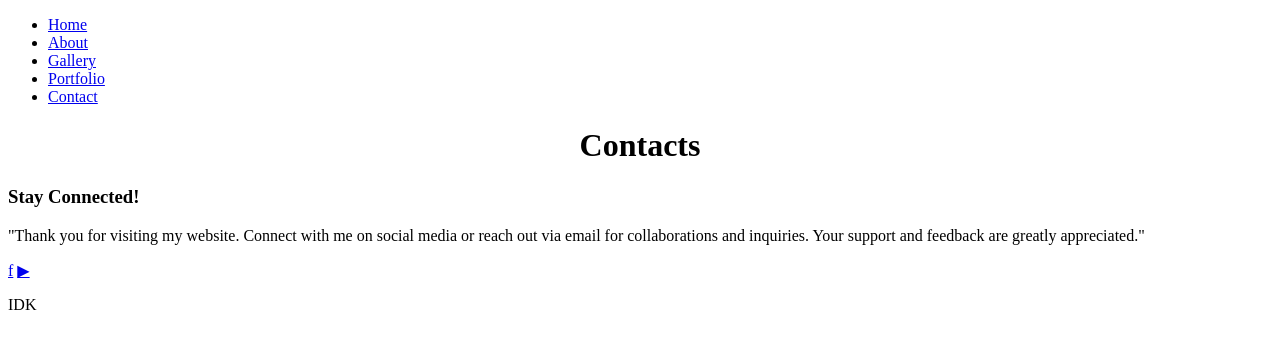
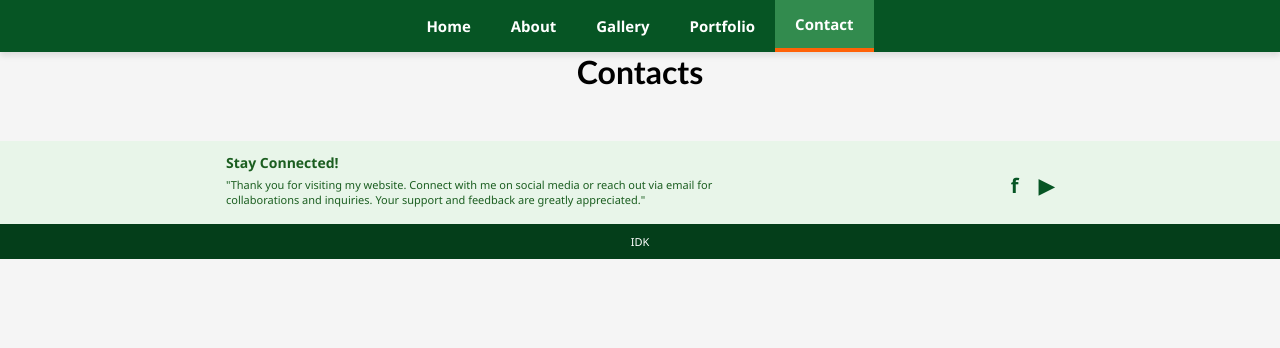
Before and after one commit to justinequismundo29-hue/AdrianPortfolio, a plain HTML site: page contact.html in a window 1280 px wide. Drawn offline with Linux system fonts and the light colour scheme.

Commit message:
Change stylesheet link to contact.css

```diff
--- a/contact.html
+++ b/contact.html
@@ -4,7 +4,7 @@
     <meta charset="UTF-8">
     <meta name="viewport" content="width=device-width, initial-scale=1.0">
     <title>Contact</title>
-    <link rel="stylesheet" href="styles.css">
+    <link rel="stylesheet" href="contact.css">
 </head>
 <body>
     <nav class="navbar" role="navigation" aria-label="Main Navigation">
```
